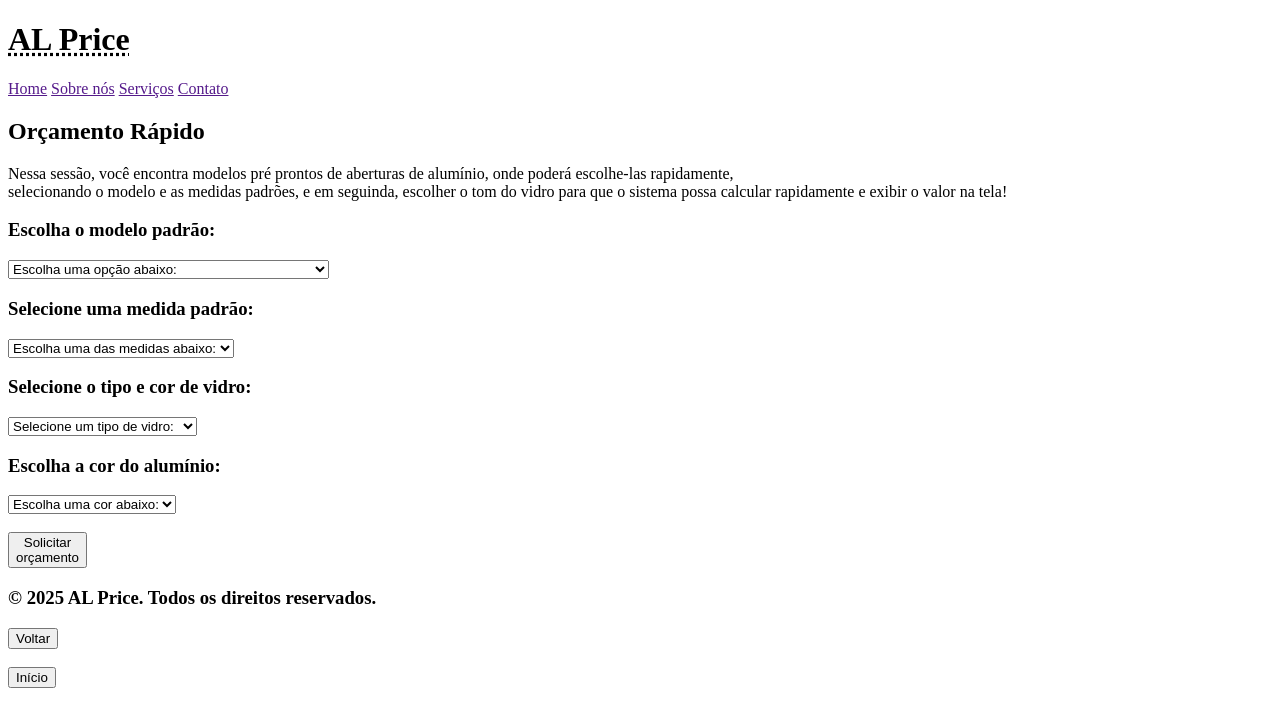
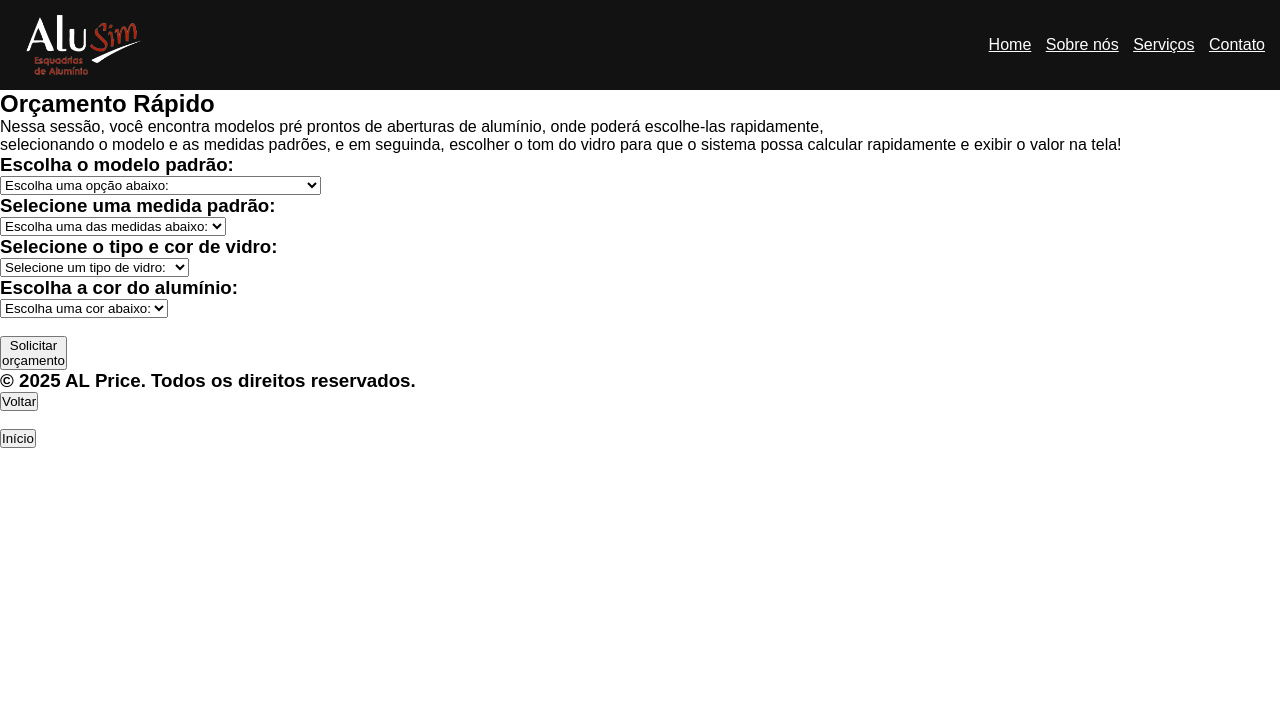
Before and after one commit to Idgar1996/html-css, a plain HTML site: page html/fast_orc.html in a window 1280 px wide. Drawn offline with Linux system fonts and the light colour scheme.

Commit message:
Atualiza link de Serviços para a página de orçamentos

```diff
--- a/html/fast_orc.html
+++ b/html/fast_orc.html
@@ -5,14 +5,17 @@
         <meta name="description" content="Site de orçamentos para aberturas de aluminio ">
         <meta charset="UTF-8">
         <meta name="viewport" content="width=device-width" initial-scale="1.0">
+        <link href="../css/index.css" rel="stylesheet"/>
     </head>
     <body>
-        <header>
-            <h1><abbr title="Preço do Alumínio"><strong>AL Price</strong></abbr></h1>
-            <a href="">Home</a>
-            <a href="">Sobre nós</a>
-            <a href="">Serviços</a>
-            <a href="">Contato</a>
+        <header  class="header">
+            <img src="../imagens/logo_branco.png" alt="Logo Alusim" id="logo_alusim">
+            <div id="links_topo" class="menu_infos">
+                <a href="index.html" id="home">Home</a>
+                <a href="/html/about_us_revisar.html" id="about_us">Sobre nós</a>
+                <a href="/html/fast_orc.html" id="services">Serviços</a>
+                <a href="" id="contact">Contato</a>
+            </div>
         </header>
         <main>
             <section>
```
Also changed, not shown: html/about_us_revisar.html (+1 -1 lines), index.html (+1 -1 lines).
